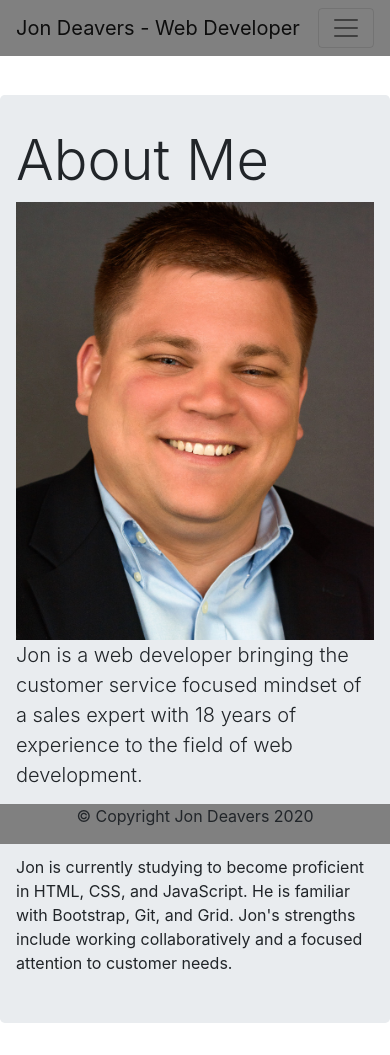
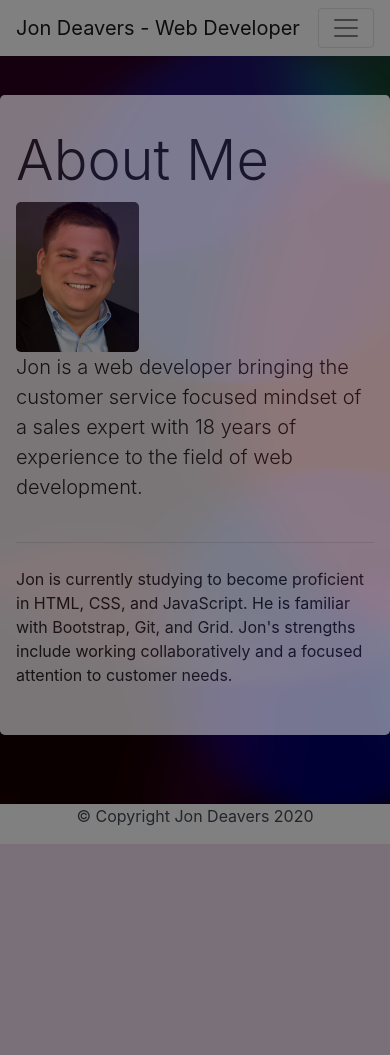
Before and after one commit to lucsedirae/lucsedirae.github.io, a PHP site: page / in a window 390 px wide. After the commit the page ends 844 px from the top, so only its background shows below. Run offline with PHP 8.4, Linux system fonts and the light colour scheme.

Commit message:
Corrected bkgrd img size and added media queries

```diff
--- a/style.css
+++ b/style.css
@@ -1,16 +1,45 @@
+main {
+    background: url("assets/images/blurcircles.png");
+    background-repeat: no-repeat;
+    background-color: grey;
+    background-size: cover;
+}
+
 nav {
     background-color: grey;
 }
 
+
 .jumbotron {
     margin-top: 10%;
+    margin-bottom: 20%;
+    opacity: 50%;
 }
 
+}
 #headShot {
     width: 100%;
     height: 100%;
+    border-radius: 10px;
 }
 
 footer {
     background: grey;
 }
+
+@media (max-width: 768px) {
+    #headShot {
+        width: 120;
+        height: 150px;
+        border-radius: 5px;
+    }
+
+}
+
+@media (min-width: 769px) {
+    #headShot {
+        width: 240px;
+        height: 300px;
+        border-radius: 10px;
+    }
+}
```
Also changed, not shown: assets/images/blurcircles.png (added), assets/images/venetian.png (added).
